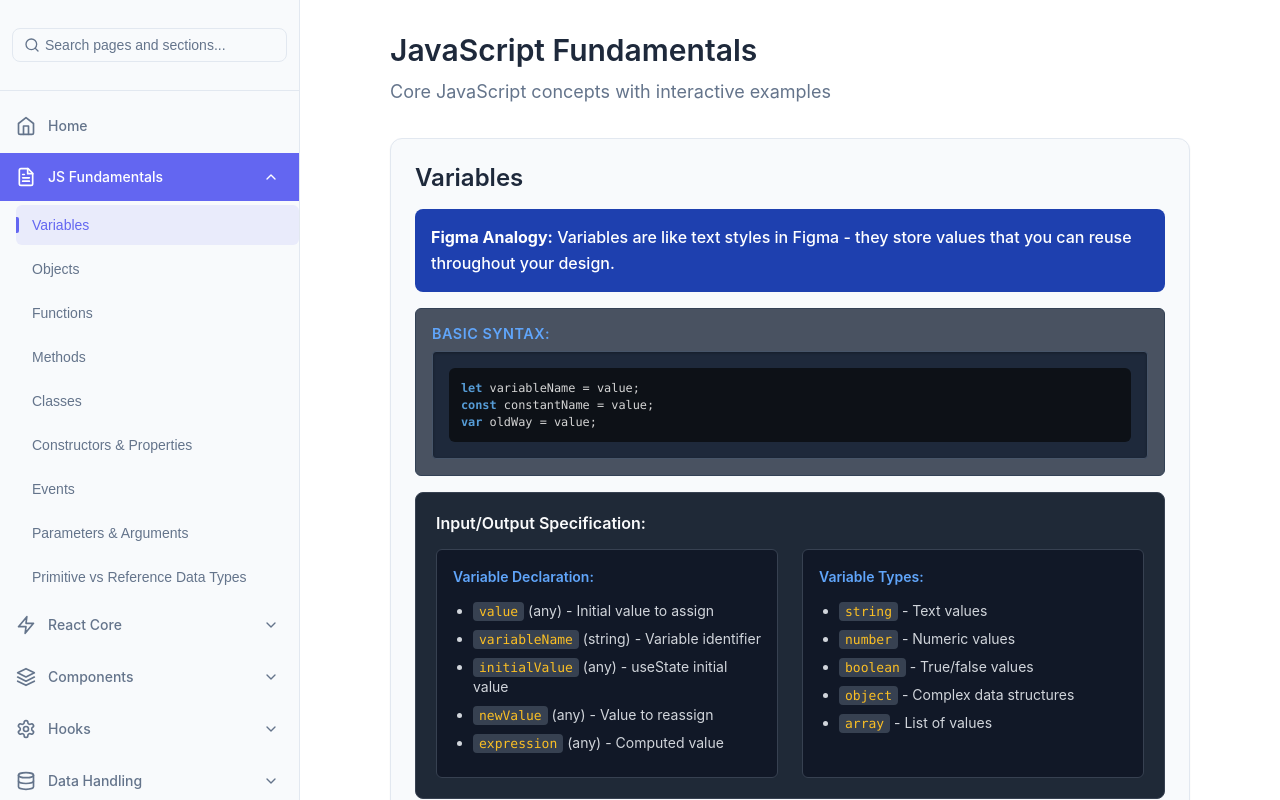
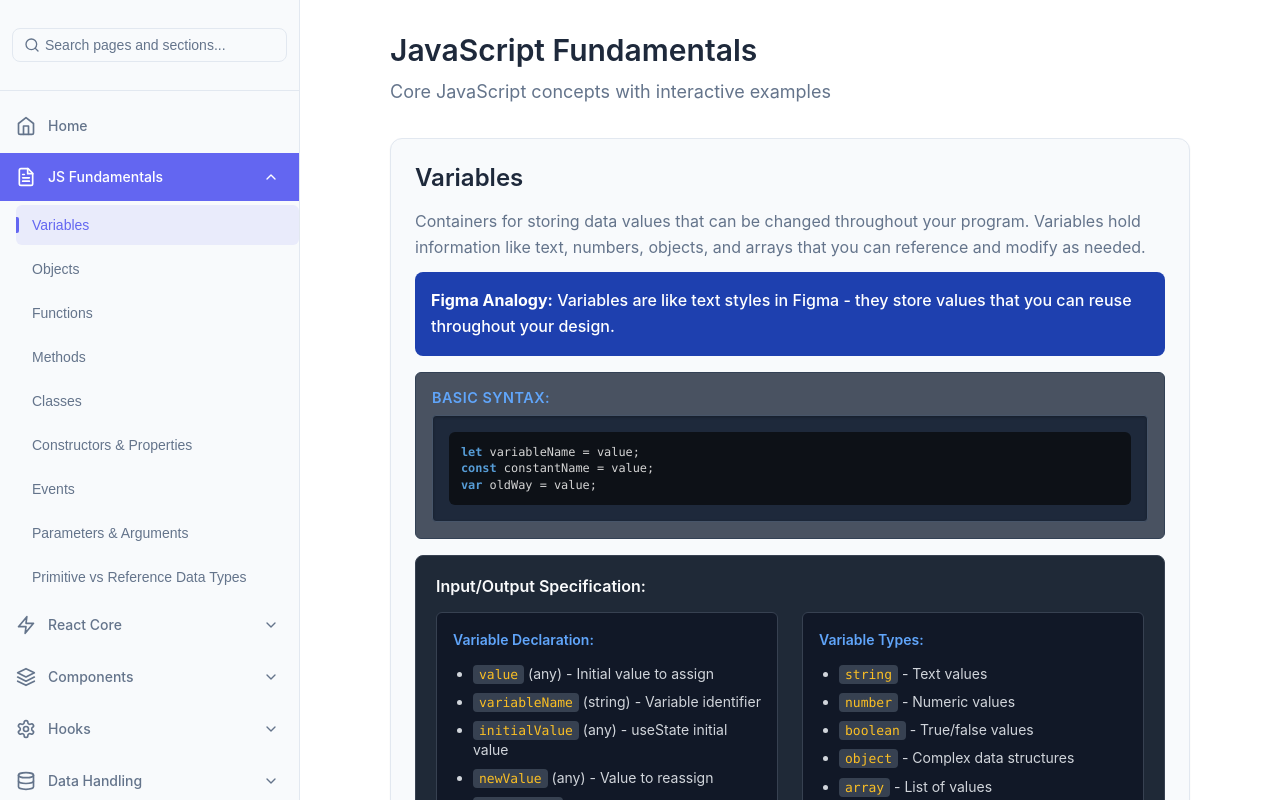
Before and after one commit to Kennet99/design-react-js-cheatsheet, a React (Vite) app: page /#/js-fundamentals in a window 1280 px wide. Shown: the top 800 px of the page. Built offline with nearby package versions, Linux system fonts and the light colour scheme.

Commit message:
Add brief summaries to JS Fundamentals page sections for better context and understanding

```diff
--- a/src/App.css
+++ b/src/App.css
@@ -467,6 +467,14 @@
   gap: var(--spacing-3);
 }
 
+.section-summary {
+  color: var(--text-secondary);
+  font-size: var(--font-size-base);
+  line-height: 1.6;
+  margin-bottom: var(--spacing-3);
+  font-weight: 400;
+}
+
 .figma-analogy {
   background: #1e40af;
   color: white;
--- a/src/pages/JSFundamentals.jsx
+++ b/src/pages/JSFundamentals.jsx
@@ -29,6 +29,7 @@ function JSFundamentals() {
 
       <div className="concept-card">
         <h2>Variables</h2>
+        <p className="section-summary">Containers for storing data values that can be changed throughout your program. Variables hold information like text, numbers, objects, and arrays that you can reference and modify as needed.</p>
         <div className="figma-analogy">
           <strong>Figma Analogy:</strong> Variables are like text styles in Figma - they store values that you can reuse throughout your design.
         </div>
@@ -135,6 +136,7 @@ function DynamicUserProfile() {
 
       <div className="concept-card">
         <h2>Objects</h2>
+        <p className="section-summary">Collections of key-value pairs that group related data and functionality together. Objects allow you to organize information into named properties that can be accessed and modified.</p>
         <div className="figma-analogy">
           <strong>Figma Analogy:</strong> Objects are like component properties in Figma - they group related data together.
         </div>
@@ -267,6 +269,7 @@ function DynamicUserCard() {
 
       <div className="concept-card">
         <h2>Functions</h2>
+        <p className="section-summary">Reusable blocks of code that perform specific tasks and can return values. Functions help organize code, avoid repetition, and make your programs more modular and maintainable.</p>
         <div className="figma-analogy">
           <strong>Figma Analogy:</strong> Functions are like reusable actions in Figma - they perform specific tasks when called.
         </div>
@@ -422,6 +425,7 @@ function DynamicGreeting() {
 
       <div className="concept-card">
         <h2>Methods</h2>
+        <p className="section-summary">Functions that belong to objects and can access the object's properties and data. Methods provide functionality specific to the object they belong to, like string manipulation or array operations.</p>
         <div className="figma-analogy">
           <strong>Figma Analogy:</strong> Methods are like built-in actions in Figma - they're functions that belong to objects.
         </div>
@@ -602,6 +606,7 @@ function Counter() {
 
       <div className="concept-card">
         <h2>Classes</h2>
+        <p className="section-summary">Blueprints for creating objects with shared properties and methods. Classes provide a way to organize code by grouping related data and functionality into reusable templates.</p>
         <div className="figma-analogy">
           <strong>Figma Analogy:</strong> Classes are like component templates in Figma - they define the structure for creating multiple instances.
         </div>
@@ -696,6 +701,7 @@ user1.changeRole("Senior Designer");`}
 
       <div className="concept-card">
         <h2>Constructors & Properties</h2>
+        <p className="section-summary">Special methods that initialize new objects and define their characteristics. Constructors set up the initial state of objects, while properties store the data and characteristics of each instance.</p>
         <div className="figma-analogy">
           <strong>Figma Analogy:</strong> Constructors are like component creation in Figma - they set up the initial properties when you create a new instance.
         </div>
@@ -885,6 +891,7 @@ function UserProfile({ user }) {
 
       <div className="concept-card">
         <h2>Events</h2>
+        <p className="section-summary">Actions or occurrences that trigger code execution, like clicks or form submissions. Events allow your application to respond to user interactions and create dynamic, interactive experiences.</p>
         <div className="figma-analogy">
           <strong>Figma Analogy:</strong> Events are like interactions in Figma prototypes - they respond to user actions.
         </div>
@@ -986,6 +993,7 @@ function handleInput(event) {
 
       <div className="concept-card">
         <h2>Parameters & Arguments</h2>
+        <p className="section-summary">Values passed into functions to customize their behavior and output. Parameters are the placeholders in function definitions, while arguments are the actual values provided when calling the function.</p>
         <div className="figma-analogy">
           <strong>Figma Analogy:</strong> Parameters are like input fields in Figma components - they define what data the function needs.
         </div>
@@ -1094,6 +1102,7 @@ console.log(greet("Sarah")); // "Hello, Sarah"`}
 
       <div className="concept-card">
         <h2>Primitive vs Reference Data Types</h2>
+        <p className="section-summary">How different data types are stored and copied in memory. Primitive types (strings, numbers, booleans) are copied by value, while reference types (objects, arrays) are copied by reference.</p>
         <div className="figma-analogy">
           <strong>Figma Analogy:</strong> Primitives are like individual text elements in Figma, while references are like components - changing a component affects all instances.
         </div>
```
